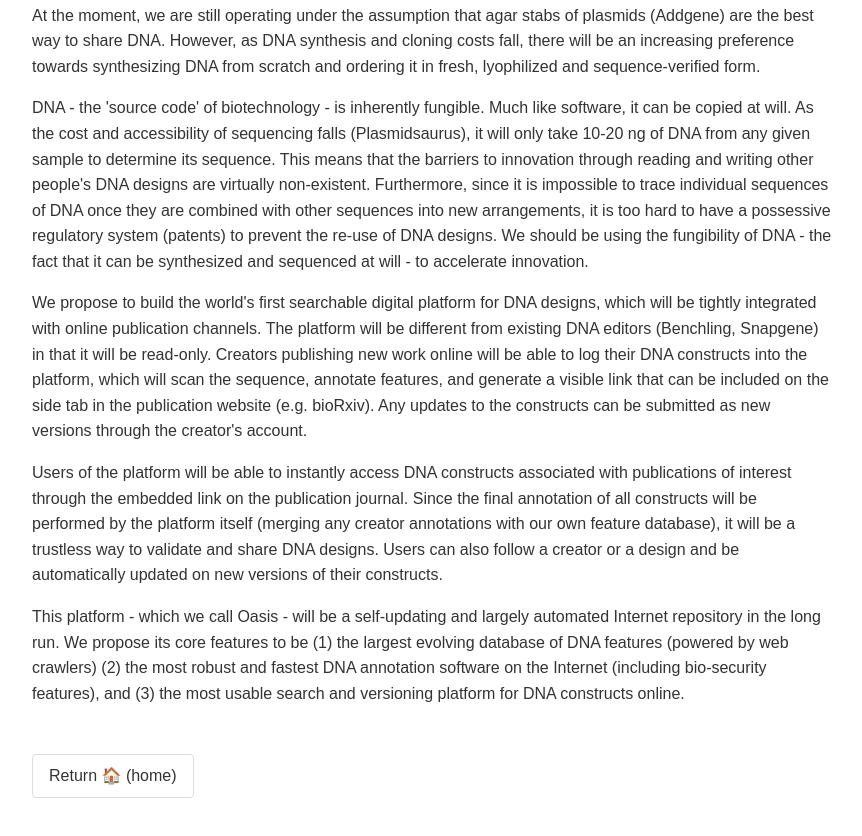
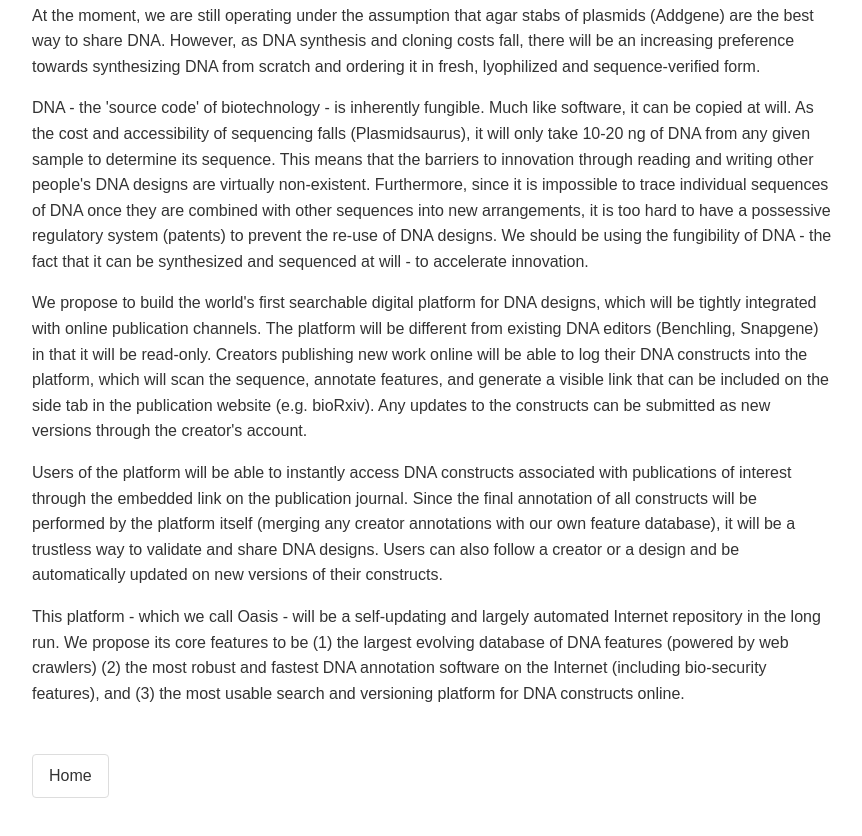
Before and after one commit to mchu-1/mchu.github.io, a plain HTML site: page oasis/index.html in a window 1280 px wide. Shown: the part 582-1418 px from the top of the page, without its empty margins (208-1070 px from the left). Drawn offline with Linux system fonts and the light colour scheme.

Commit message:
Simplify home button

```diff
--- a/oasis/index.html
+++ b/oasis/index.html
@@ -17,6 +17,6 @@
     <p>We propose to build the world's first searchable digital platform for DNA designs, which will be tightly integrated with online publication channels. The platform will be different from existing DNA editors (Benchling, Snapgene) in that it will be read-only. Creators publishing new work online will be able to log their DNA constructs into the platform, which will scan the sequence, annotate features, and generate a visible link that can be included on the side tab in the publication website (e.g. bioRxiv). Any updates to the constructs can be submitted as new versions through the creator's account.</p>
     <p>Users of the platform will be able to instantly access DNA constructs associated with publications of interest through the embedded link on the publication journal. Since the final annotation of all constructs will be performed by the platform itself (merging any creator annotations with our own feature database), it will be a trustless way to validate and share DNA designs. Users can also follow a creator or a design and be automatically updated on new versions of their constructs.</p>
     <p>This platform - which we call Oasis - will be a self-updating and largely automated Internet repository in the long run. We propose its core features to be (1) the largest evolving database of DNA features (powered by web crawlers) (2) the most robust and fastest DNA annotation software on the Internet (including bio-security features), and (3) the most usable search and versioning platform for DNA constructs online.</p>
-    <a href="../index.html" class="home-button">Return 🏠 (home)</a>
+    <a href="../index.html" class="home-button">Home</a>
 </body>
 </html>
```
